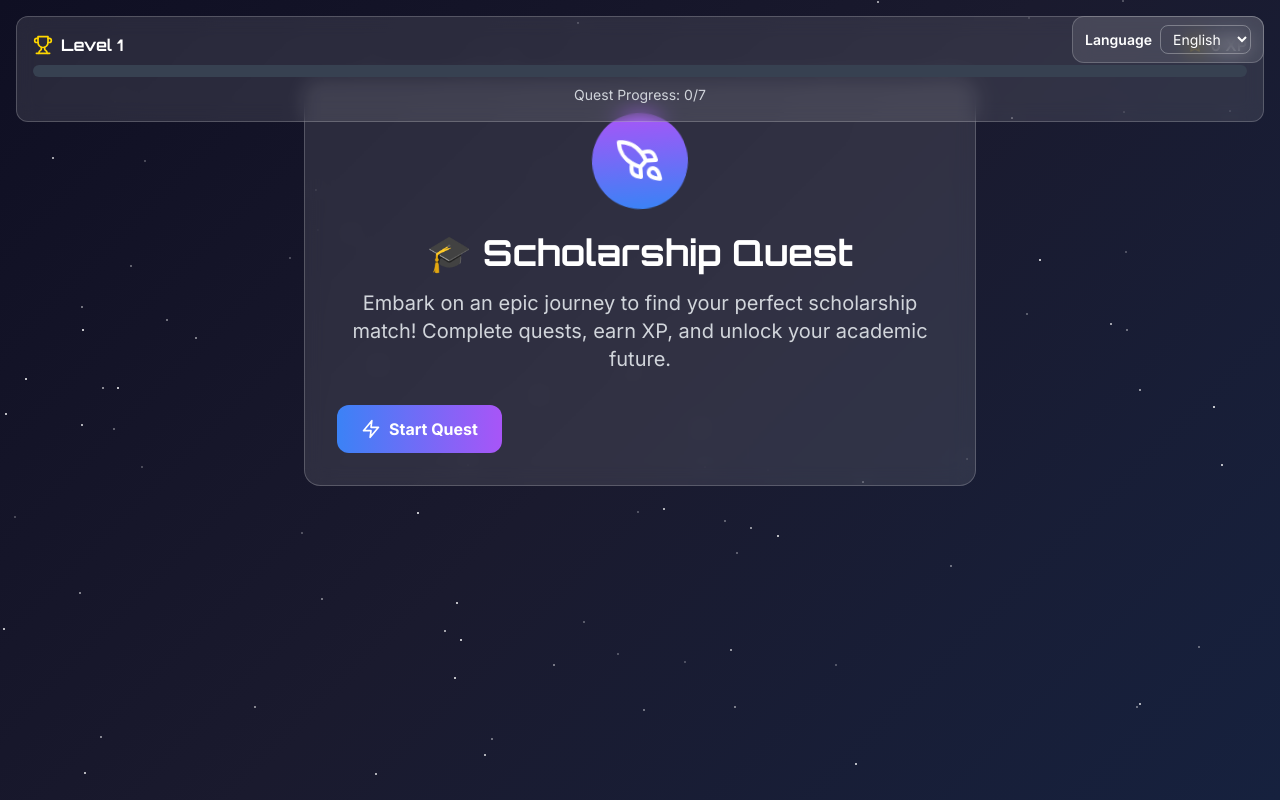
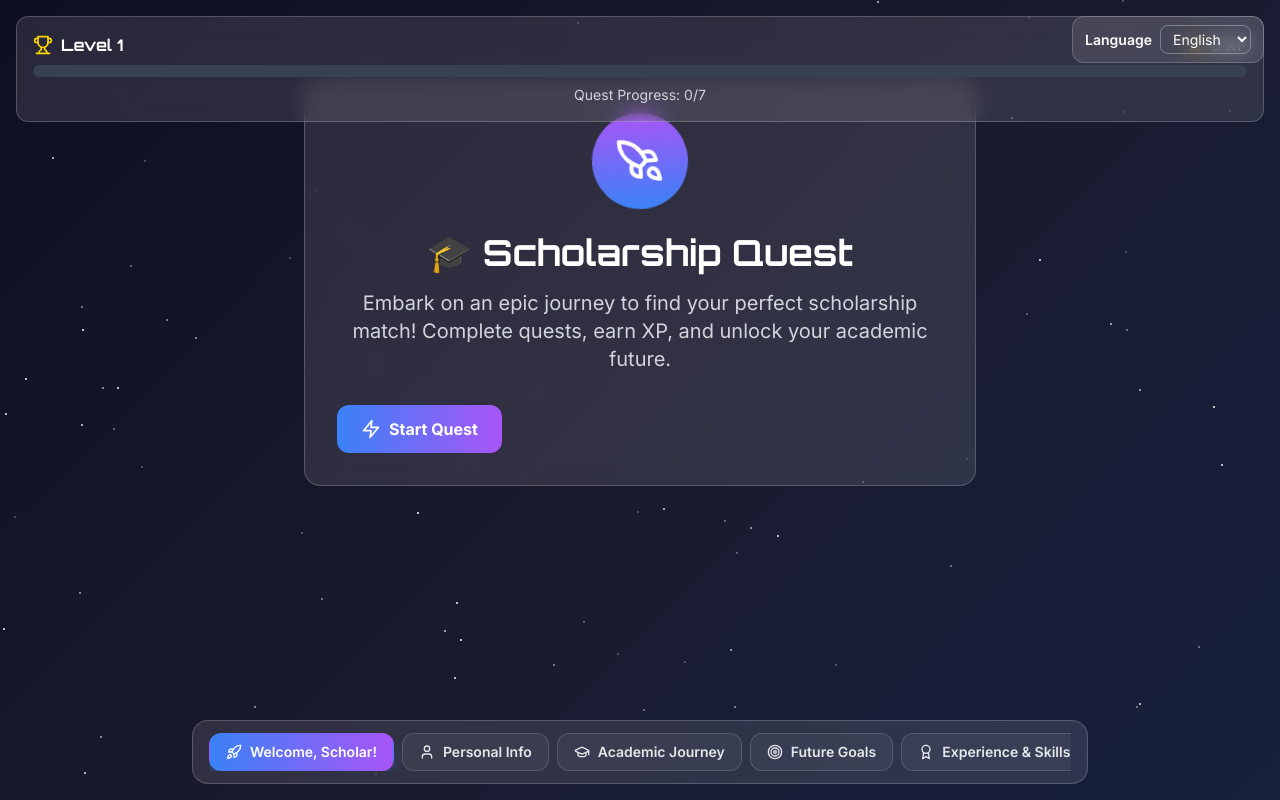
Before and after one commit to azizjail2003/scholarship-finder, a React (Vite) app: page / in a window 1280 px wide. Built offline with nearby package versions, Linux system fonts and the light colour scheme.

Commit message:
new updates v11

```diff
--- a/src/App.jsx
+++ b/src/App.jsx
@@ -67,7 +67,8 @@ const LanguageSwitcher = ({ currentLanguage, onChange, t }) => (
     </div>
   </div>
 )
-//test
+
+// Step navigation buttons (Back / Primary)
 const StepNavigation = ({
   showBack,
   backLabel,
@@ -105,6 +106,38 @@ const StepNavigation = ({
     </motion.button>
   </div>
 )
+
+// Bottom navigation between sections
+const SectionNavigator = ({ currentStep, steps, stepsCopy, onJump }) => {
+  return (
+    <div className="fixed bottom-4 left-1/2 -translate-x-1/2 z-40 w-full px-4 sm:px-0">
+      <div className="max-w-4xl mx-auto glass-morphism rounded-2xl px-3 sm:px-4 py-3 border border-white/10">
+        <div className="flex gap-2 overflow-x-auto no-scrollbar">
+          {steps.map((step, index) => {
+            const copy = stepsCopy?.[step.id] || {}
+            const label = copy.navLabel || copy.title || step.id
+            const isActive = index === currentStep
+
+            return (
+              <button
+                key={step.id}
+                onClick={() => onJump(index)}
+                className={`flex items-center flex-shrink-0 px-3 sm:px-4 py-2 rounded-xl text-xs sm:text-sm font-semibold transition-all border ${
+                  isActive
+                    ? 'bg-gradient-to-r from-blue-500 to-purple-500 text-white border-transparent shadow-lg shadow-blue-500/30'
+                    : 'bg-white/5 text-gray-200 border-white/15 hover:bg-white/10'
+                }`}
+              >
+                <step.icon className="w-4 h-4 mr-2 flex-shrink-0" />
+                <span className="whitespace-nowrap">{label}</span>
+              </button>
+            )
+          })}
+        </div>
+      </div>
+    </div>
+  )
+}
 
 const StarField = () => {
   const [stars, setStars] = useState([])
@@ -777,14 +810,14 @@ function App() {
                 />
               </div>
             </div>
-            <motion.button
-              whileHover={{ scale: 1.02 }}
-              whileTap={{ scale: 0.98 }}
-              onClick={nextStep}
-              className="w-full mt-8 bg-gradient-to-r from-blue-500 to-purple-500 text-white py-4 rounded-xl font-bold text-lg neon-glow"
-            >
-              {stepCopy.button} <Star className="inline w-5 h-5 ml-2" />
-            </motion.button>
+            <StepNavigation
+              showBack
+              backLabel={navigationCopy.back}
+              onBack={prevStep}
+              primaryLabel={stepCopy.button}
+              primaryIcon={Star}
+              onPrimary={nextStep}
+            />
           </GameCard>
         )
 
@@ -830,14 +863,14 @@ function App() {
                 />
               </div>
             </div>
-            <motion.button
-              whileHover={{ scale: 1.02 }}
-              whileTap={{ scale: 0.98 }}
-              onClick={nextStep}
-              className="w-full mt-8 bg-gradient-to-r from-blue-500 to-purple-500 text-white py-4 rounded-xl font-bold text-lg neon-glow"
-            >
-              {stepCopy.button} <Star className="inline w-5 h-5 ml-2" />
-            </motion.button>
+            <StepNavigation
+              showBack
+              backLabel={navigationCopy.back}
+              onBack={prevStep}
+              primaryLabel={stepCopy.button}
+              primaryIcon={Star}
+              onPrimary={nextStep}
+            />
           </GameCard>
         )
 
@@ -869,14 +902,14 @@ function App() {
                 placeholder={formPlaceholders.achievements}
               />
             </div>
-            <motion.button
-              whileHover={{ scale: 1.02 }}
-              whileTap={{ scale: 0.98 }}
-              onClick={nextStep}
-              className="w-full mt-8 bg-gradient-to-r from-blue-500 to-purple-500 text-white py-4 rounded-xl font-bold text-lg neon-glow"
-            >
-              {stepCopy.button} <Star className="inline w-5 h-5 ml-2" />
-            </motion.button>
+            <StepNavigation
+              showBack
+              backLabel={navigationCopy.back}
+              onBack={prevStep}
+              primaryLabel={stepCopy.button}
+              primaryIcon={Star}
+              onPrimary={nextStep}
+            />
           </GameCard>
         )
 
@@ -996,10 +1029,7 @@ function App() {
         })
         const heroDescription =
           resultsCopy.hero?.description ||
-          t(
-            'results.hero.description',
-            'Your personalized scholarship guide is ready!'
-          )
+          t('results.hero.description', 'Your personalized scholarship guide is ready!')
         const heroLevel = t('results.hero.level', { level })
         const heroXp = t('results.hero.xp', { xp })
 
@@ -1472,6 +1502,13 @@ function App() {
         onHide={() => setShowAchievement(false)}
       />
 
+      <SectionNavigator
+        currentStep={currentStep}
+        steps={steps}
+        stepsCopy={stepsCopy}
+        onJump={jumpToStep}
+      />
+
       <div className="relative z-10 container mx-auto px-4 py-20">
         <AnimatePresence mode="wait">{renderStepContent()}</AnimatePresence>
       </div>
--- a/src/locales/en.json
+++ b/src/locales/en.json
@@ -131,15 +131,21 @@
       "title": "🎉 Your Perfect Matches, {{name}}!",
       "description": "Our AI has analyzed your profile and found amazing opportunities tailored just for you!",
       "level": "Level {{level}} Scholar",
-      "xp": "{{xp}} XP Earned"
+      "xp": "{{xp}} XP Earned",
+      "success": "Success probability: {{success}}"
     },
     "sections": {
       "universities": "🏛️ Top University Matches",
       "scholarships": "💰 Top Scholarship Opportunities",
-      "resources": "🛠️ Helpful Resources"
+      "resources": "🛠️ Helpful Resources",
+      "timeline": "📅 Your Roadmap",
+      "sopOutline": "📝 SOP Outline",
+      "competitiveness": "🎯 Competitiveness",
+      "costs": "💰 Estimated Costs"
     },
     "universities": {
-      "match": "{{value}} Match"
+      "match": "{{value}} Match",
+      "deadline": "Application deadline: {{date}}"
     },
     "scholarships": {
       "deadline": "Deadline: {{date}}",
@@ -147,13 +153,23 @@
     },
     "buttons": {
       "visitWebsite": "Visit Website",
-      "applyNow": "Apply Now"
+      "applyNow": "Apply Now",
+      "downloadPdf": "Download PDF Report"
     },
     "resources": {
       "sop": "SOP Tools",
       "resume": "Resume Builders",
       "testPrep": "Test Prep",
       "forums": "Student Forums"
+    },
+    "insights": {
+      "gpaRating": "GPA rating: {{rating}}"
+    },
+    "costs": {
+      "applicationFees": "Application fees: {{value}}",
+      "testFees": "Test fees: {{value}}",
+      "visaFees": "Visa fees: {{value}}",
+      "totalEstimate": "Total estimated cost: {{value}}"
     },
     "actions": {
       "title": "Ready for Your Next Quest?",
```
